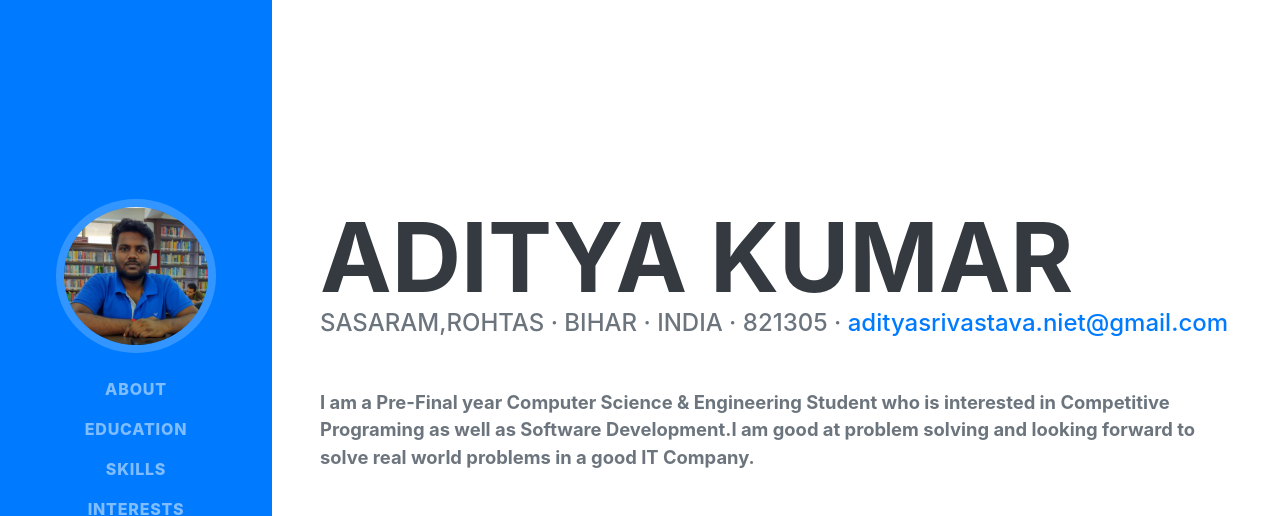
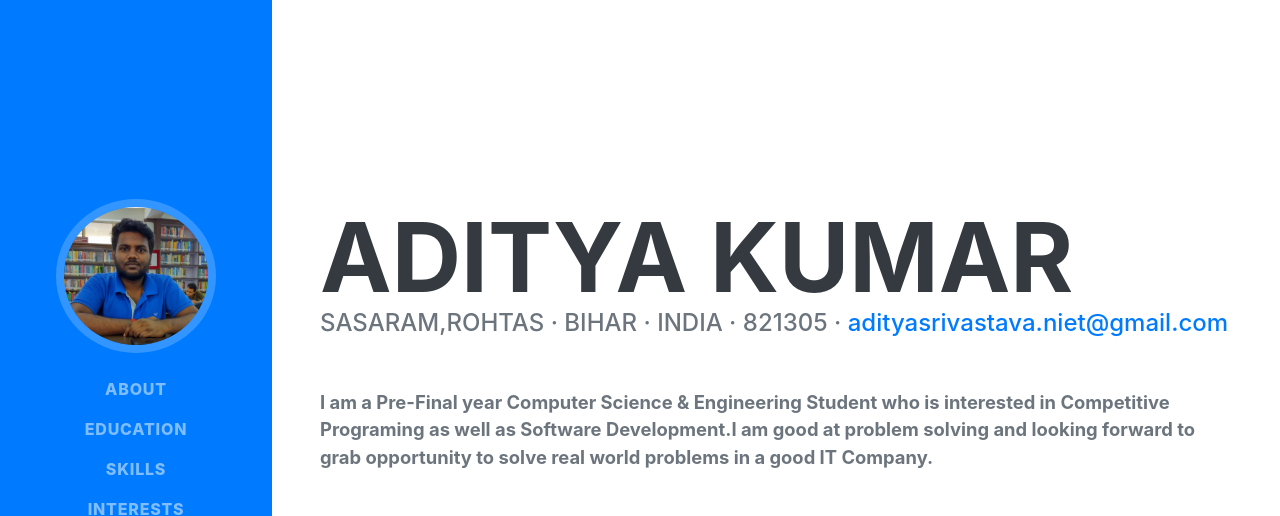
Before and after one commit to adityaSrivastava29/MyPortfolio, a website: page index.html in a window 1280 px wide. Shown: the top 516 px of the page. Drawn offline with nearby package versions, Linux system fonts and the light colour scheme; a web font is replaced by a local one.

Commit message:
Update index.html

```diff
--- a/index.html
+++ b/index.html
@@ -53,7 +53,7 @@
                         <a href="mailto:adityasrivastava.niet@gmail.com"><span class="lower">adityasrivastava.niet@gmail.com</span></a>
                     </div>
                     <p class="lead mb-5"><strong>I am a Pre-Final year Computer Science & Engineering Student who is interested in Competitive Programing as well as Software Development.I am good at problem solving and
-                    looking forward to solve real world problems in a good IT Company.</strong>
+                    looking forward to grab opportunity to solve real world problems in a good IT Company.</strong>
                     </p>
                     <div class="social-icons dev-icons">
                         <a class="social-icons" href="https://www.linkedin.com/in/adityakumar29"><i class="fab fa-linkedin-in fa-lg"></i></a>
```
